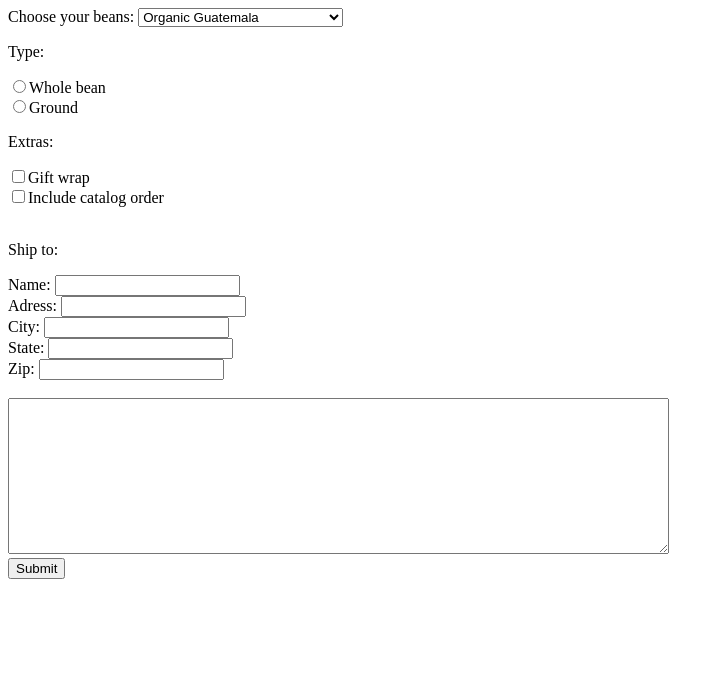
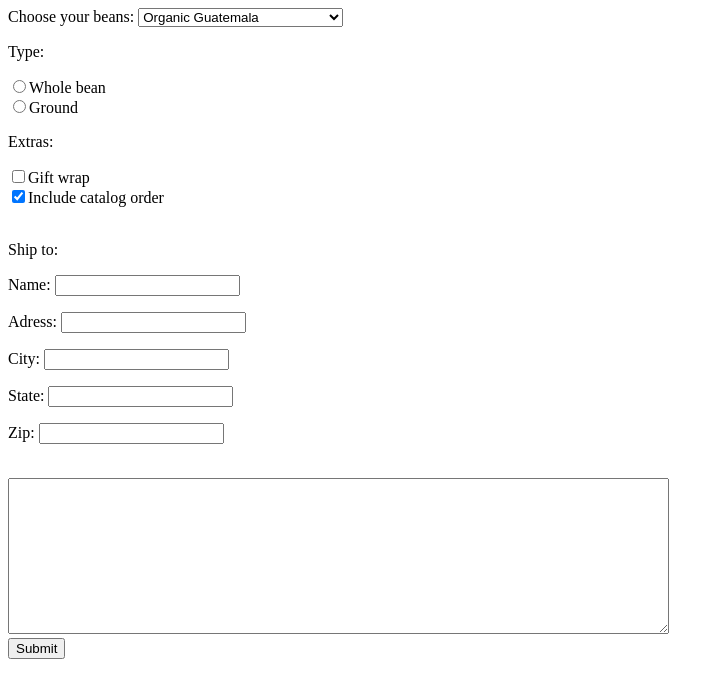
Before and after one commit to GASimona/teme, a plain HTML site: page 26.11.2019/form/form.html in a window 1280 px wide. Shown: the whole page, without its empty margins (0-724 px from the left). Drawn offline with Linux system fonts and the light colour scheme.

Commit message:
update form

```diff
--- a/26.11.2019/form/form.css
+++ b/26.11.2019/form/form.css
@@ -1,4 +1,9 @@
-button {
-    cursor: pointer;
-    background-color: grey;
+div {
+    padding-bottom: 1em;
 }
+
+.button {
+    background-color: rgb(221, 221, 221);
+    padding: 0.5em;
+    border: 1px solid grey;
+}
--- a/26.11.2019/form/form.html
+++ b/26.11.2019/form/form.html
@@ -6,6 +6,7 @@
     <meta name="viewport" content="width=device-width, initial-scale=1.0">
     <meta http-equiv="X-UA-Compatible" content="ie=edge">
     <title>Form</title>
+    <link rel="stylesheet" href="form.css">
 </head>
 
 <body>
@@ -25,25 +26,30 @@
 
         <p>Extras:</p>
         <input type="checkbox">Gift wrap<br>
-        <input type="checkbox">Include catalog order<br><br>
+        <input type="checkbox" checked>Include catalog order<br><br>
 
 
         <p>Ship to:</p>
+        <div>
             <span>Name:</span>
             <input type="text" name="firstname">
-        <br>
+        </div>
+        <div>
             <span>Adress:</span>
             <input type="text" name="address">
-        <br>
+        </div>
+        <div>
             <span>City:</span>
             <input type="text" name="city">
-        <br>
+        </div>
+        <div>
             <span>State:</span>
             <input type="text" name="state">
-        <br>
+        </div>
+        <div>
                 <span>Zip:</span>
                 <input type="text" name="zip">
-        <br>
+        </div>
         <br>
 
         <textarea name="" id="" cols="80" rows="10"></textarea>
```
Lines whose indentation alone changed are shown as unchanged.
